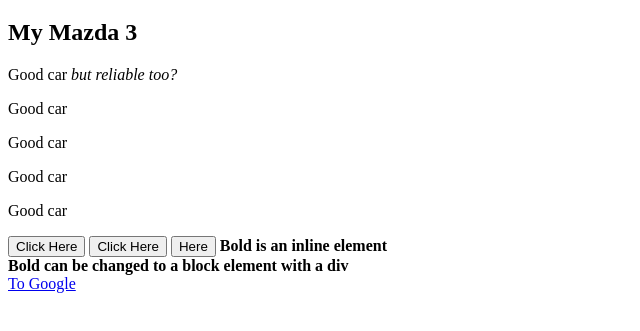
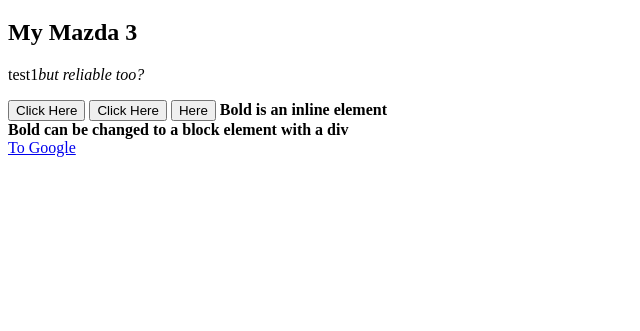
Before and after one commit to brarmanj/First-Project, a plain HTML site: page index.html in a window 1280 px wide. Shown: the part 61-392 px from the top of the page, without its empty margins (0-640 px from the left). Drawn offline with Linux system fonts and the light colour scheme.

Commit message:
a test commit to ensure connectivity

```diff
--- a/index.html
+++ b/index.html
@@ -10,11 +10,8 @@
     <h1>My Mazda 3</h1>
     <h2>My Mazda 3</h2>
 
-    <p>Good car <i>but reliable too?</i></p>
-    <p>Good car</p>
-    <p>Good car</p>
-    <p>Good car</p>
-    <p>Good car</p>
+    <p>test1<i>but reliable too?</i></p>
+
     <button>Click Here</button>
     <button>Click Here</button>
     <a href="/dashboard.html"> <button>Here</button></a>
```
